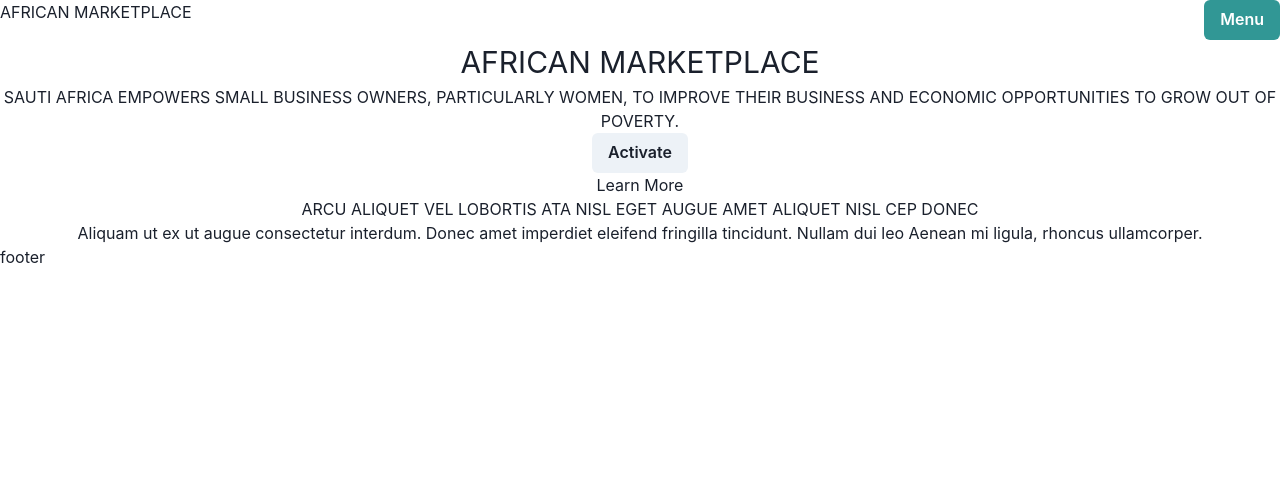
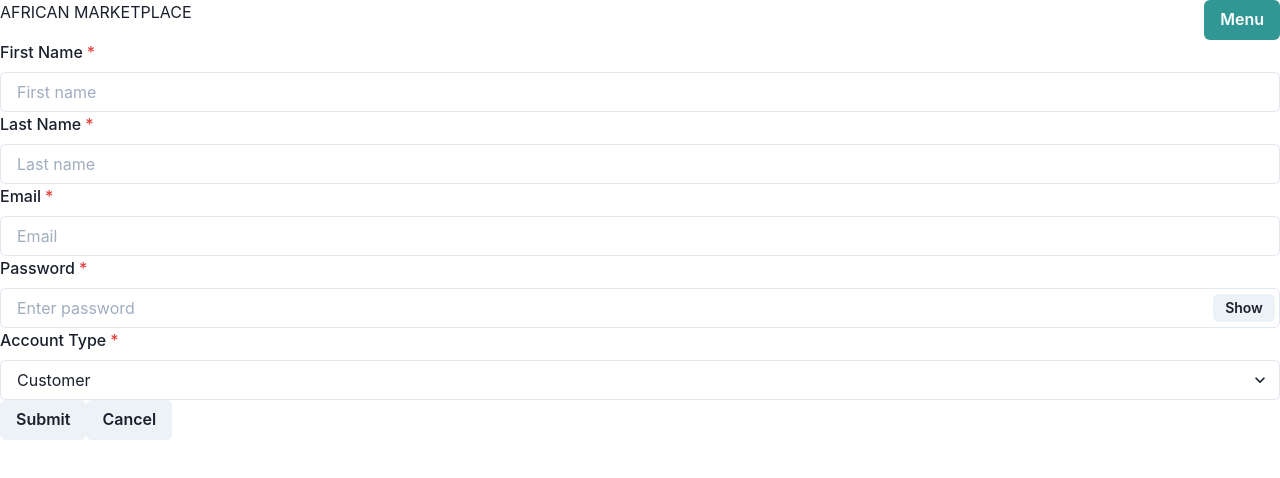
Before and after one commit to African-Marketplace-TT21/Front-End, a React (Create React App) app in the folder african-marketplace/: page /register in a window 1280 px wide. Shown: the top 478 px of the page. Built offline with nearby package versions, Linux system fonts and the light colour scheme.

Commit message:
basics forms should be good, updated eslint config to be less strict.

```diff
--- a/african-marketplace/src/App.js
+++ b/african-marketplace/src/App.js
@@ -1,6 +1,9 @@
 import React from "react";
 import "./App.css";
+import { Route } from "react-router-dom";
 import { Box, Text, Button, Link } from "@chakra-ui/react";
+import Register from "./Components/Register";
+import Login from "./Components/Login";
 import Nav from "./Components/Nav";
 import Footer from "./Components/Footer";
 
@@ -8,26 +11,26 @@
    return (
       <Box>
          <Nav />
+         <Route exact path="/">
             <Box className="banner">
                <Text fontSize="3xl"> AFRICAN MARKETPLACE </Text>
                <Text>
-               {" "}
-               SAUTI AFRICA EMPOWERS SMALL BUSINESS OWNERS, PARTICULARLY WOMEN,
-               TO IMPROVE THEIR BUSINESS AND ECONOMIC OPPORTUNITIES TO GROW OUT
-               OF POVERTY.{" "}
+                  SAUTI AFRICA EMPOWERS SMALL BUSINESS OWNERS, PARTICULARLY
+                  WOMEN, TO IMPROVE THEIR BUSINESS AND ECONOMIC OPPORTUNITIES TO
+                  GROW OUT OF POVERTY.
                </Text>
                <Button> Activate </Button>
                <Link> Learn More </Link>
             </Box>
             <Box className="section1">
                <Text>
-               ARCU ALIQUET VEL LOBORTIS ATA NISL EGET AUGUE AMET ALIQUET NISL
-               CEP DONEC
+                  ARCU ALIQUET VEL LOBORTIS ATA NISL EGET AUGUE AMET ALIQUET
+                  NISL CEP DONEC
                </Text>
                <Text>
-               Aliquam ut ex ut augue consectetur interdum. Donec amet imperdiet
-               eleifend fringilla tincidunt. Nullam dui leo Aenean mi ligula,
-               rhoncus ullamcorper.
+                  Aliquam ut ex ut augue consectetur interdum. Donec amet
+                  imperdiet eleifend fringilla tincidunt. Nullam dui leo Aenean
+                  mi ligula, rhoncus ullamcorper.
                </Text>
                <Box className="icons"> </Box>
             </Box>
@@ -36,6 +39,13 @@
             <Box className="section3"></Box>
             <Box className="cta"></Box>
             <Footer />
+         </Route>
+         <Route exact path="/register">
+            <Register />
+         </Route>
+         <Route exact path="/login">
+            <Login />
+         </Route>
       </Box>
    );
 }
--- /dev/null
+++ b/african-marketplace/src/Components/Login.js
@@ -0,0 +1,49 @@
+import React, { useState } from "react";
+import { Box, Text, Button, Link, Stack } from "@chakra-ui/react";
+import PasswordInput from "./PasswordInput";
+import { NavLink } from "react-router-dom";
+
+import {
+   FormControl,
+   FormLabel,
+   FormErrorMessage,
+   FormHelperText,
+   Input,
+   Select,
+} from "@chakra-ui/react";
+
+export default function Login() {
+   const [email, setEmail] = useState("");
+   const [pass, setPass] = useState("");
+
+   const validate = (e) => {
+      console.log("you clicked login");
+   };
+   // validate fires after Login button is clicked.
+   // after validation, go to dashboard
+
+   return (
+      <Box>
+         <FormControl id="login-email" isRequired>
+            <FormLabel>Email</FormLabel>
+            <Input
+               placeholder="Email"
+               onChange={(e) => setEmail(e.target.value)}
+            />
+         </FormControl>
+         <FormControl id="login-password" isRequired>
+            <FormLabel>Password</FormLabel>
+            <PasswordInput
+               placeholder="Password"
+               pass={pass}
+               setPass={setPass}
+            />
+         </FormControl>
+         <Button onClick={validate}> Login </Button>
+         {/* if successful, go to /dashboard */}
+         <NavLink to="/">
+            <Button> Cancel </Button>
+         </NavLink>
+      </Box>
+   );
+}
--- a/african-marketplace/src/Components/Nav.js
+++ b/african-marketplace/src/Components/Nav.js
@@ -1,5 +1,6 @@
 import React from "react";
 import { Box, Text, Button, Link, Stack } from "@chakra-ui/react";
+import { NavLink } from "react-router-dom";
 import {
    Drawer,
    DrawerBody,
@@ -31,20 +32,24 @@
 
                   <DrawerBody>
                      <Stack>
-                        <Link>Home</Link>
-                        <Link>About Us</Link>
-                        <Link>Meet the Team</Link>
-                        <Link>Sign Up</Link>
-                        <Link>Log In</Link>
+                        <NavLink onClick={onClose} to="/">
+                           Home
+                        </NavLink>
+                        <NavLink onClick={onClose} to="/about">
+                           About Us
+                        </NavLink>
+                        <NavLink onClick={onClose} to="/team">
+                           Meet the Team
+                        </NavLink>
+                        <NavLink onClick={onClose} to="/register">
+                           Sign Up
+                        </NavLink>
+                        <NavLink onClick={onClose} to="/login">
+                           Log In
+                        </NavLink>
+                        {/* tbd: may these should be replaced by a dashboard button and a logout button when logged in  */}
                      </Stack>
                   </DrawerBody>
-
-                  <DrawerFooter>
-                     <Button variant="outline" mr={3} onClick={onClose}>
-                        Cancel
-                     </Button>
-                     <Button color="blue">Save</Button>
-                  </DrawerFooter>
                </DrawerContent>
             </DrawerOverlay>
          </Drawer>
--- /dev/null
+++ b/african-marketplace/src/Components/PasswordInput.js
@@ -0,0 +1,27 @@
+import React from "react";
+import { InputGroup, Input, InputRightElement, Button } from "@chakra-ui/react";
+// import PropTypes from 'prop-types'
+
+export default function PasswordInput(props) {
+   const { pass, setPass } = props;
+   const [show, setShow] = React.useState(false);
+   const handleClick = () => setShow(!show);
+
+   return (
+      <InputGroup size="md">
+         <Input
+            pr="4.5rem"
+            type={show ? "text" : "password"}
+            placeholder="Enter password"
+            name="password"
+            onChange={(e) => setPass(e.target.value)}
+            value={pass}
+         />
+         <InputRightElement width="4.5rem">
+            <Button h="1.75rem" size="sm" onClick={handleClick}>
+               {show ? "Hide" : "Show"}
+            </Button>
+         </InputRightElement>
+      </InputGroup>
+   );
+}
--- /dev/null
+++ b/african-marketplace/src/Components/Register.js
@@ -0,0 +1,83 @@
+import React, { useState } from "react";
+import { Box, Text, Button, Link, Stack } from "@chakra-ui/react";
+import { NavLink } from "react-router-dom";
+import PasswordInput from "./PasswordInput";
+import {
+   FormControl,
+   FormLabel,
+   FormErrorMessage,
+   FormHelperText,
+   Input,
+   Select,
+} from "@chakra-ui/react";
+import axios from "axios";
+
+export default function Register() {
+   const [name, setName] = useState({ firstname: "", lastname: "" }); // [firstname, lastname]
+   const [email, setEmail] = useState("");
+
+   const [pass, setPass] = useState("");
+   const [accountType, setAccountType] = useState("customer");
+
+   const getname = () => {
+      return name[0] + " " + name[1];
+   };
+
+   const submit = () => {
+      // this only congregates state for now
+      const info = {};
+      info.name = name;
+      info.email = email;
+      info.pass = pass;
+      info.accountType = accountType;
+
+      console.log(info);
+
+      // axios.post().then().catch()
+   };
+
+   return (
+      <Box>
+         <FormControl id="reg-first-name" isRequired>
+            <FormLabel>First Name</FormLabel>
+            <Input
+               placeholder="First name"
+               onChange={(e) => setName({ ...name, firstname: e.target.value })}
+            />
+         </FormControl>
+         <FormControl id="reg-last-name" isRequired>
+            <FormLabel>Last Name</FormLabel>
+            <Input
+               placeholder="Last name"
+               onChange={(e) => setName({ ...name, lastname: e.target.value })}
+            />
+         </FormControl>
+         <FormControl id="reg-email" isRequired>
+            <FormLabel>Email</FormLabel>
+            <Input
+               placeholder="Email"
+               onChange={(e) => setEmail(e.target.value)}
+            />
+         </FormControl>
+         <FormControl id="password" isRequired>
+            <FormLabel>Password</FormLabel>
+            <PasswordInput
+               placeholder="Password"
+               pass={pass}
+               setPass={setPass}
+            />
+         </FormControl>
+         <FormControl id="customer-type" isRequired>
+            <FormLabel>Account Type</FormLabel>
+            <Select onChange={(e) => setAccountType(e.target.value)}>
+               <option value="customer">Customer</option>
+               <option value="vendor">Vendor</option>
+            </Select>
+         </FormControl>
+         <Button onClick={submit}> Submit </Button>
+         <NavLink to="/">
+            <Button> Cancel </Button>
+         </NavLink>
+      </Box>
+   );
+}
```
Also changed, not shown: african-marketplace/src/Components/Dashboard.js (added, +10 -0 lines), african-marketplace/.eslintrc.js, 1 other file (tests, documents, lock files or other folders). Lines whose indentation alone changed are shown as unchanged.
